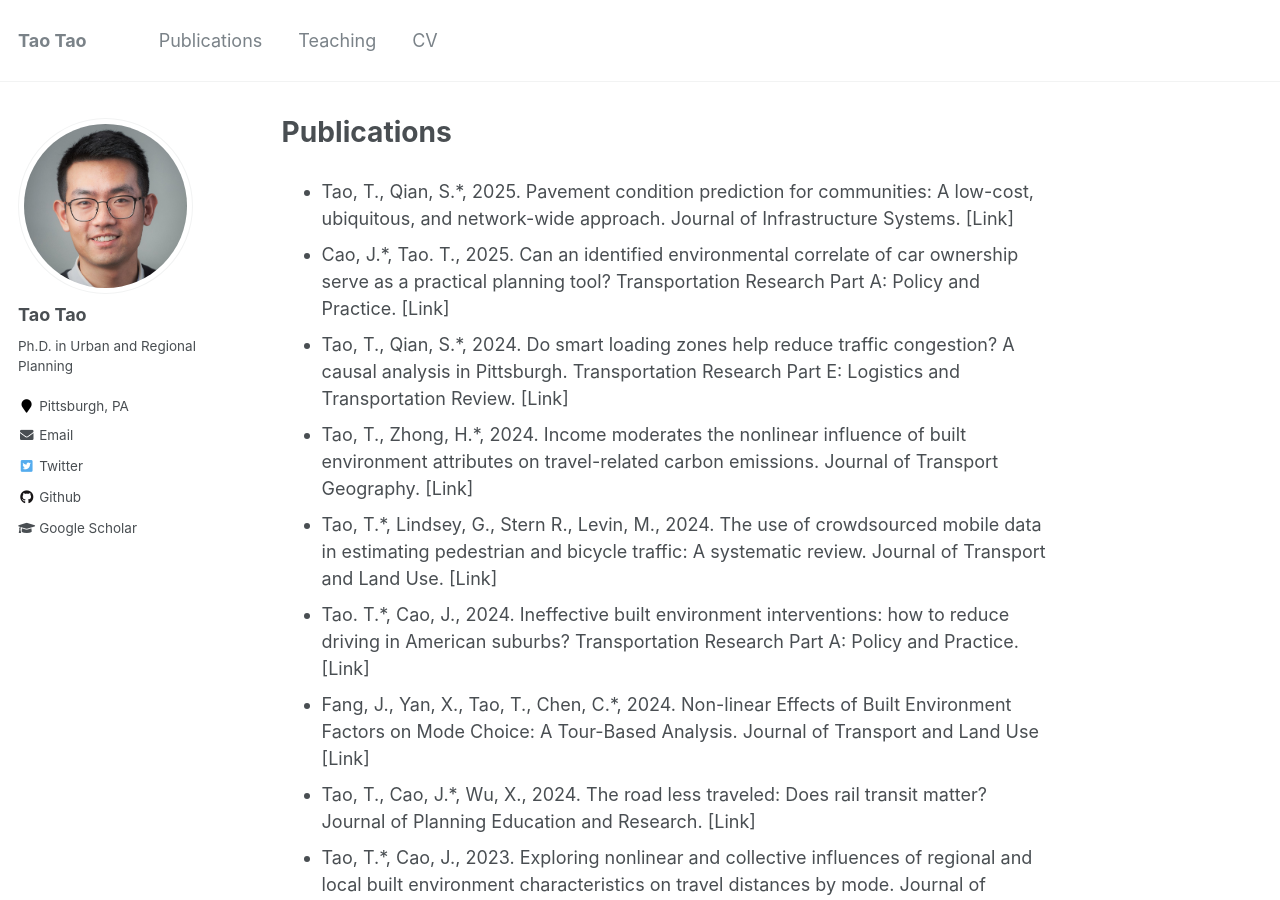
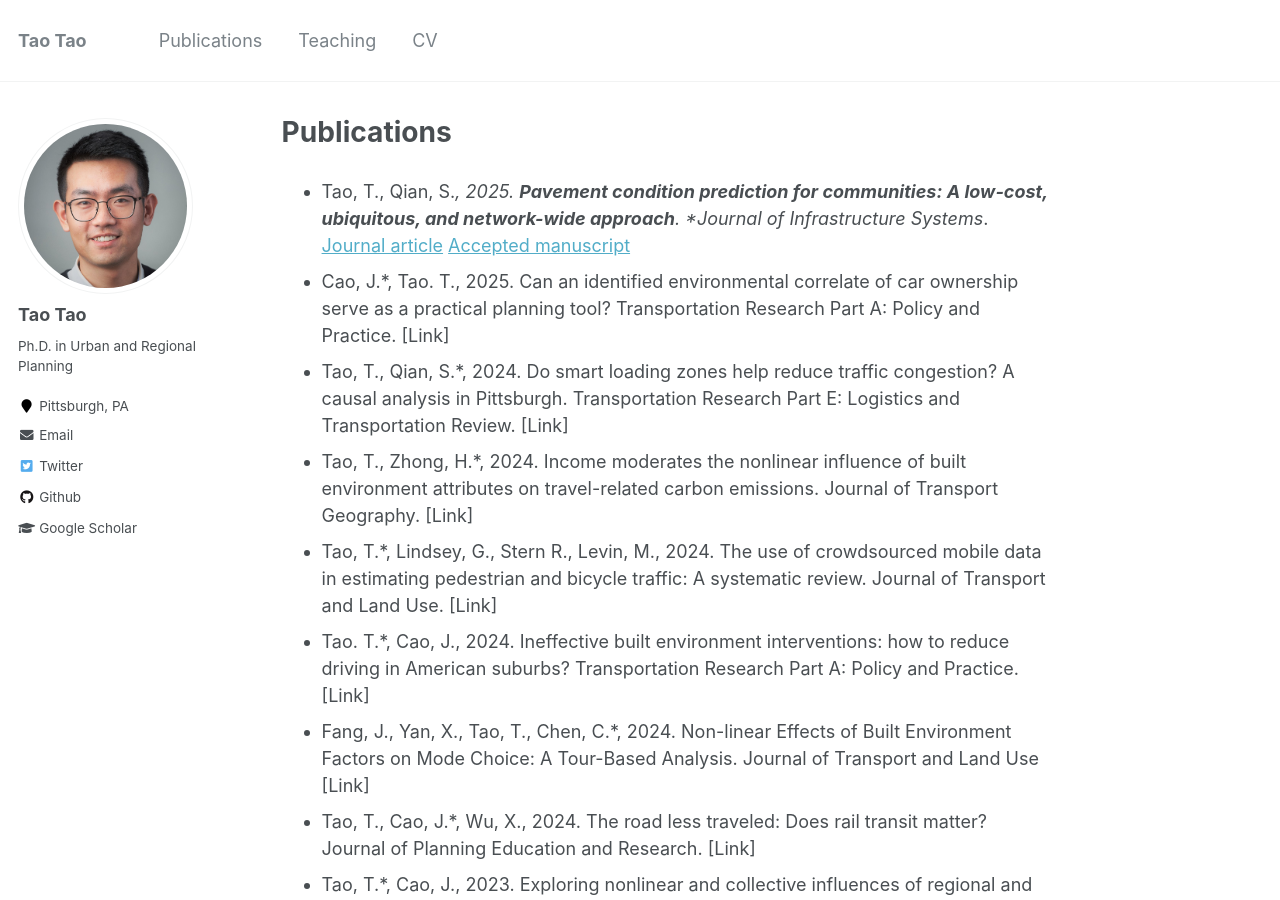
Before and after one commit to vtao1989/blog, a Jekyll site: the page built from _pages/publications.md, in a window 1280 px wide and 900 px high. Built offline with Jekyll 4.4.1, drawn with Linux system fonts in a browser that asks for light colours; some of the changed text lies outside the part shown.

Commit message:
Enhance publication formatting in publications page with updated titles and links

```diff
--- a/_pages/publications.md
+++ b/_pages/publications.md
@@ -4,7 +4,7 @@ permalink: /publications/
 author_profile: true
 ---
 
-- Tao, T., Qian, S.*, 2025. Pavement condition prediction for communities: A low-cost, ubiquitous, and network-wide approach. Journal of Infrastructure Systems. [Link]
+- Tao, T., Qian, S.*, 2025. **Pavement condition prediction for communities: A low-cost, ubiquitous, and network-wide approach**. *Journal of Infrastructure Systems*. [Journal article](https://doi.org/10.1061/JITSE4.ISENG-2378) [Accepted manuscript](files/Tao and Qian 2025)
 - Cao, J.*, Tao. T., 2025. Can an identified environmental correlate of car ownership serve as a practical planning tool? Transportation Research Part A: Policy and Practice. [Link]
 - Tao, T., Qian, S.*, 2024. Do smart loading zones help reduce traffic congestion? A causal analysis in Pittsburgh. Transportation Research Part E: Logistics and Transportation Review. [Link]
 - Tao, T., Zhong, H.*, 2024. Income moderates the nonlinear influence of built environment attributes on travel-related carbon emissions. Journal of Transport Geography. [Link]
```
Also changed, not shown: other parts of _pages/publications.md (+0 -3 lines).
